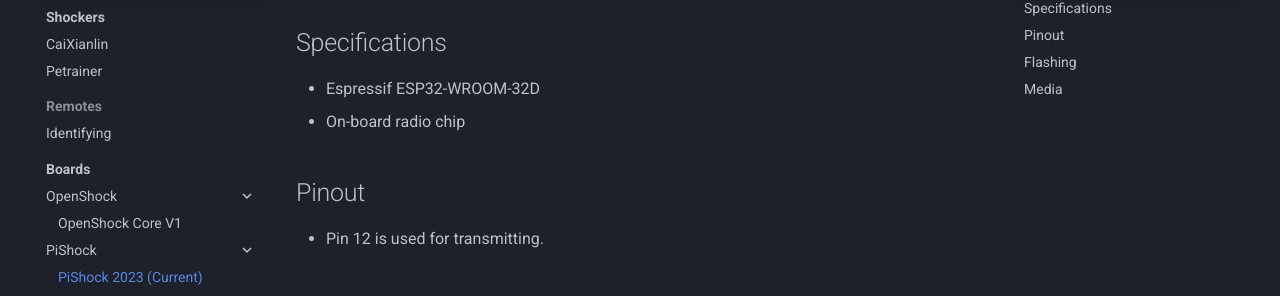
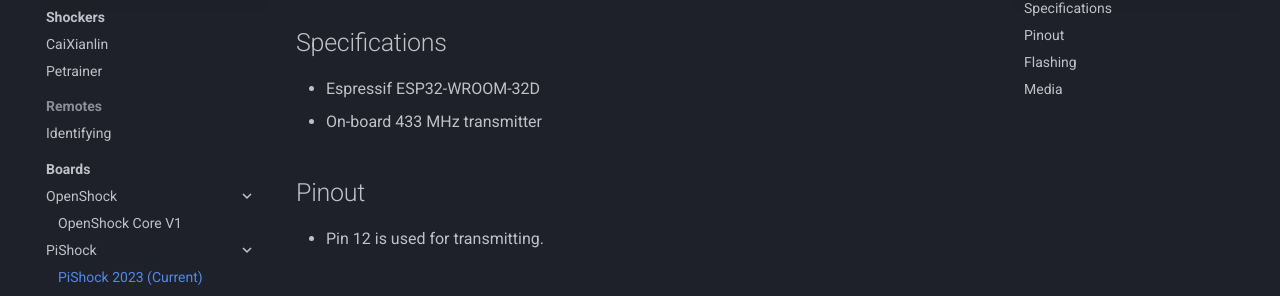
Before and after one commit to OpenShock/Wiki, an MkDocs documentation site: the page built from docs/hardware/boards/pishock/2023-pishock.md, in a window 1280 px wide and 900 px high, scrolled down 387 px. Shown: the part 148-444 px from the top of the window. Built offline with MkDocs 1.6.1 and Material for MkDocs 9.7.7, drawn with Linux system fonts in a browser that asks for light colours; comment, search, counter and statistics services are not loaded.

```diff
--- a/docs/hardware/boards/pishock/2023-pishock.md
+++ b/docs/hardware/boards/pishock/2023-pishock.md
@@ -20,7 +20,7 @@
 ## Specifications
 
 - Espressif ESP32-WROOM-32D
-- On-board radio chip
+- On-board 433 MHz transmitter
 
 ## Pinout
 
```
Also changed, not shown: docs/hardware/boards/pishock/2021q3-lite.md (+1 -1 lines).
